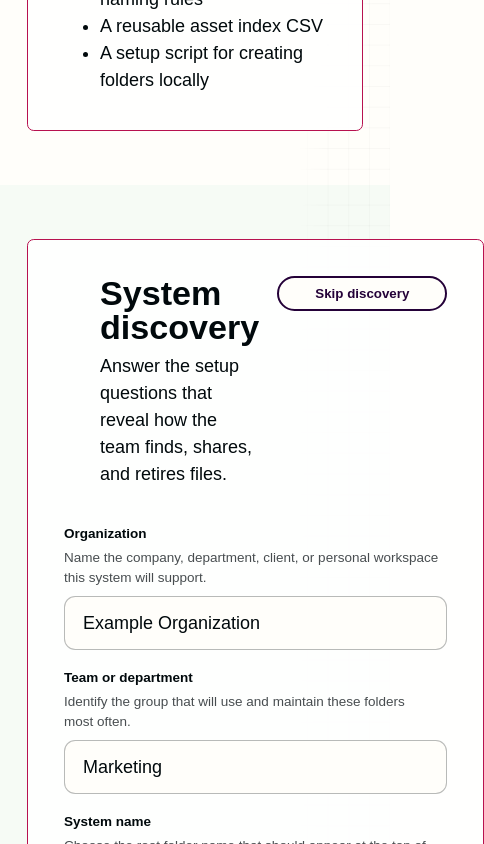
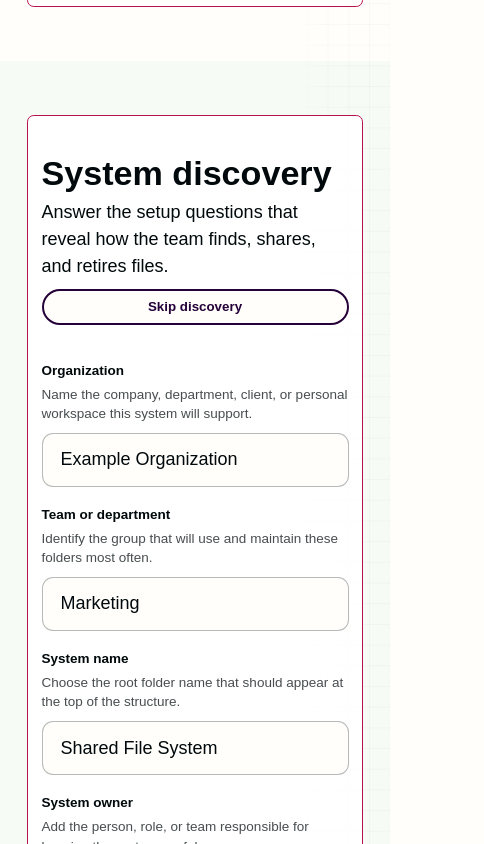
Before and after one commit to sforschen/asylum, a Next.js app: page /resources/file-management-system in a window 390 px wide. Shown: the part 940-1784 px from the top of the page, 484 px wide, since content can reach past the window. Built offline with nearby package versions, Linux system fonts and the light colour scheme; some icons are missing.

Commit message:
Fix resource page mobile layout

```diff
--- a/app/globals.css
+++ b/app/globals.css
@@ -2503,7 +2503,13 @@ main .section.highlight-blue .case-study-content li {
   align-items: center;
 }
 
-.resource-hero-copy {
+.resource-hero-copy,
+.resource-hero-panel,
+.resource-builder,
+.resource-builder-form,
+.resource-preview-card,
+.resource-download-card,
+.resource-download-section {
   min-width: 0;
 }
 
@@ -2557,14 +2563,17 @@ main .section.resource-builder-section > .page-container.page-section-content {
   gap: var(--spc-s);
   align-items: flex-start;
   margin-bottom: var(--spc-m);
+  min-width: 0;
 }
 
 .resource-builder-section-header-with-action {
   justify-content: space-between;
+  flex-wrap: wrap;
 }
 
 .resource-builder-section-header-with-action > div {
   flex: 1 1 auto;
+  min-width: 0;
 }
 
 .resource-builder-section-header-with-action > button {
@@ -2581,6 +2590,7 @@ main .section.resource-builder-section > .page-container.page-section-content {
 .resource-builder-section-header h2,
 .resource-builder-section-header p {
   margin: 0;
+  overflow-wrap: anywhere;
 }
 
 .resource-builder-section-header p {
@@ -2779,6 +2789,7 @@ button.resource-clear-textarea-button.secondary:not(.site-nav-toggle) {
   color: var(--clr-black);
   font-size: var(--body-font-size-s);
   font-weight: 700;
+  overflow-wrap: anywhere;
 }
 
 .resource-folder-section-delete {
@@ -2850,6 +2861,7 @@ button.resource-clear-textarea-button.secondary:not(.site-nav-toggle) {
 
 .resource-optional-toggle span {
   margin: 0;
+  min-width: 0;
 }
 
 .resource-nested-toggle {
@@ -3044,6 +3056,8 @@ button.resource-icon-button.secondary:not(.site-nav-toggle):disabled {
 .resource-checklist-options span {
   margin: 0;
   font-size: var(--body-font-size-m);
+  min-width: 0;
+  overflow-wrap: anywhere;
 }
 
 .resource-builder-form button:not(.resource-icon-button),
@@ -3827,6 +3841,93 @@ button.resource-icon-button.secondary:not(.site-nav-toggle):disabled {
     padding-top: calc(var(--spc-ms) * 2);
     padding-bottom: calc(var(--spc-ms) * 2);
   }
+
+  .resource-hero,
+  .resource-builder {
+    gap: var(--spc-m);
+  }
+
+  .resource-hero-actions,
+  .resource-builder-actions {
+    align-items: stretch;
+  }
+
+  .resource-hero-actions > *,
+  .resource-builder-actions > *,
+  .resource-section-template-buttons > *,
+  .resource-builder-form button:not(.resource-icon-button),
+  .resource-download-card button {
+    width: 100%;
+  }
+
+  .resource-hero-panel,
+  .resource-builder-form,
+  .resource-preview-card,
+  .resource-download-card {
+    padding: var(--spc-mobile-card);
+  }
+
+  .resource-builder-section-header {
+    gap: var(--spc-xs);
+  }
+
+  .resource-builder-section-header svg {
+    flex-basis: 1.75rem;
+    width: 1.75rem;
+    height: 1.75rem;
+  }
+
+  .resource-folder-section-header {
+    grid-template-columns: 2.35rem minmax(0, 1fr);
+    padding-right: 2.85rem;
+  }
+
+  .resource-asset-library-row,
+  .resource-asset-type-row,
+  .resource-naming-part-row {
+    grid-template-columns: 2.35rem minmax(0, 1fr) 2.35rem;
+    align-items: start;
+  }
+
+  .resource-asset-type-row label:first-of-type,
+  .resource-naming-part-row label:first-of-type {
+    grid-column: 2 / 3;
+  }
+
+  .resource-asset-type-row label:not(:first-of-type),
+  .resource-naming-part-row label:not(:first-of-type) {
+    grid-column: 2 / -1;
+  }
+
+  .resource-asset-type-row .resource-icon-button,
+  .resource-naming-part-row .resource-icon-button {
+    grid-column: 3;
+    grid-row: 1;
+  }
+
+  button.resource-drag-handle:not(.site-nav-toggle),
+  button.resource-icon-button.secondary:not(.site-nav-toggle) {
+    width: 2.35rem;
+    max-width: 2.35rem;
+    min-width: 2.35rem;
+    height: 2.35rem;
+    min-height: 2.35rem;
+  }
+
+  button.resource-drag-handle:not(.site-nav-toggle) svg {
+    width: 1.25rem;
+    height: 1.25rem;
+  }
+
+  .resource-textarea-control textarea {
+    padding-right: var(--spc-s);
+  }
+
+  button.resource-clear-textarea-button.secondary:not(.site-nav-toggle) {
+    position: static;
+    width: auto;
+    margin-top: var(--spc-xs);
+  }
 }
 
 @media (width > 54.375rem) {
```
